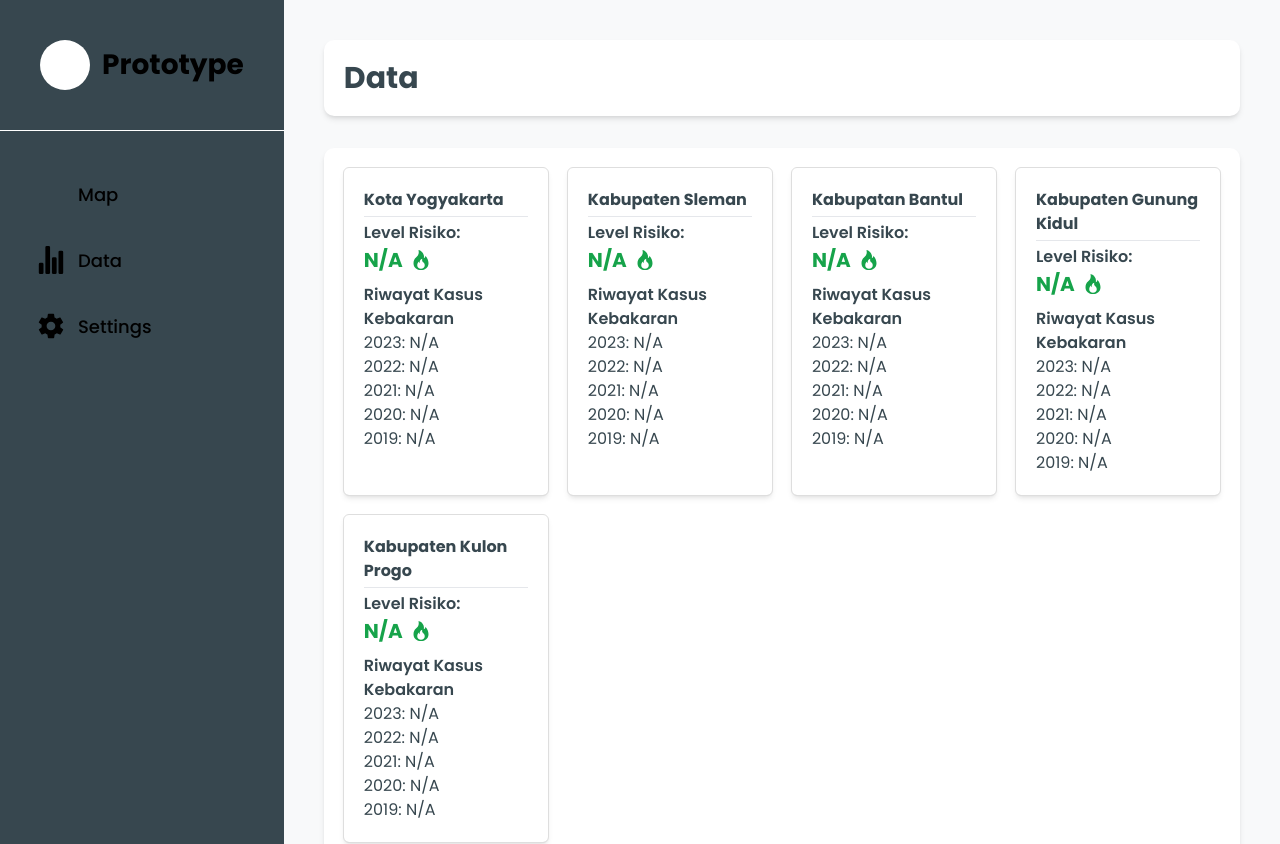
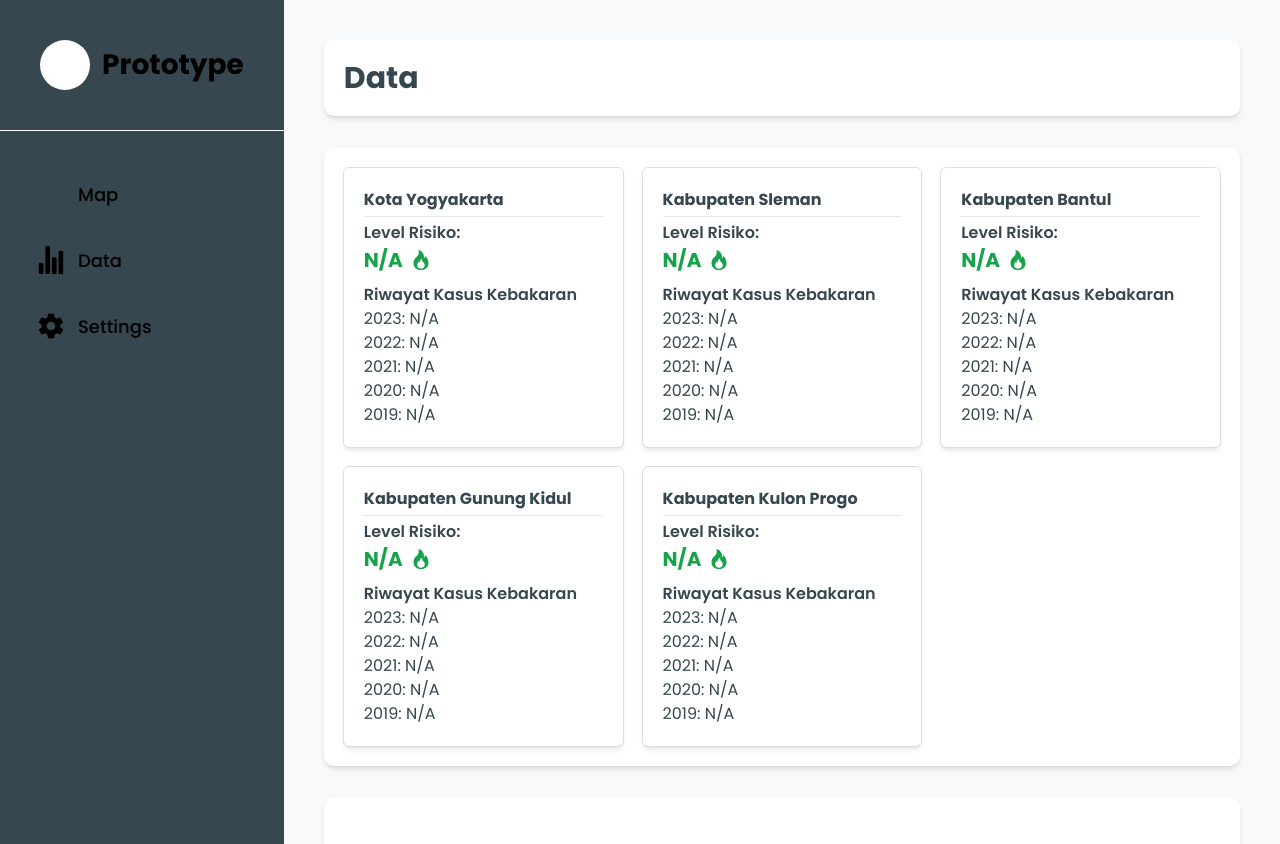
Before and after one commit to ahmadzakiakmal/Prototype-RISPKP, a Next.js app: page /data in a window 1280 px wide. Shown: the top 844 px of the page. Built offline with nearby package versions, Linux system fonts and the light colour scheme; some icons are missing.

Commit message:
fix: responsiveness and typo

```diff
--- a/src/pages/data/index.tsx
+++ b/src/pages/data/index.tsx
@@ -44,10 +44,10 @@ export default function DataPage() {
           <h1 className="text-3xl font-bold">Data</h1>
         </section>
 
-        <section className="bg-white p-5 w-full rounded-[10px] shadow-md grid grid-cols-1 min-[425px]:grid-cols-2 sm:grid-cols-3 lg:grid-cols-4 gap-5">
+        <section className="bg-white p-5 w-full rounded-[10px] shadow-md grid grid-cols-1 min-[425px]:grid-cols-2 sm:grid-cols-3 lg:grid-cols-3 gap-5">
           <RegionCard name="Kota Yogyakarta" />
           <RegionCard name="Kabupaten Sleman" />
-          <RegionCard name="Kabupatan Bantul" />
+          <RegionCard name="Kabupaten Bantul" />
           <RegionCard name="Kabupaten Gunung Kidul" />
           <RegionCard name="Kabupaten Kulon Progo" />
         </section>
```
